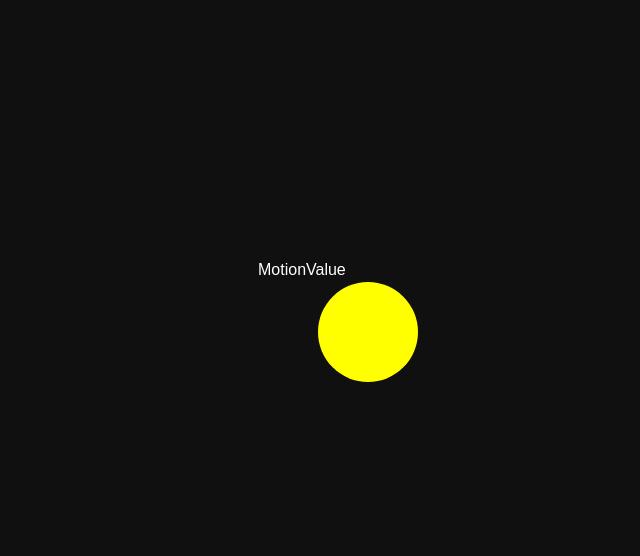
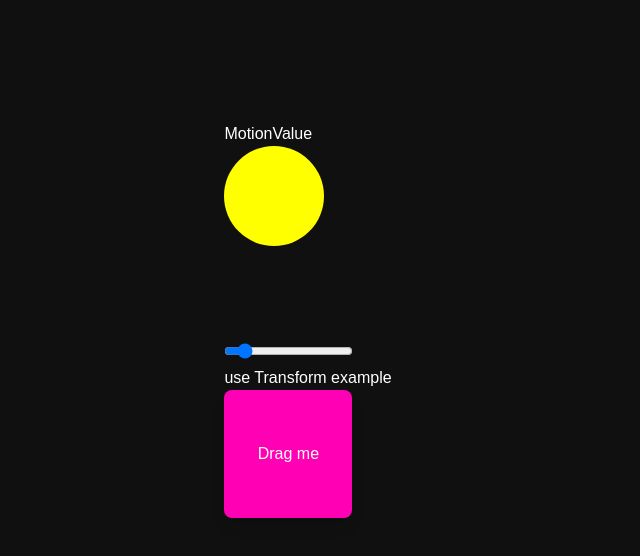
Before and after one commit to AmalJose664/Nextjs-motion-trails, a Next.js app: page /trials/motion-value in a window 1280 px wide. Shown: the top 556 px of the page, without its empty margins (332-972 px from the left). Built offline with nearby package versions, Linux system fonts and the light colour scheme.

Commit message:
progress upto useScroll

```diff
--- a/src/app/trials/motion-value/page.tsx
+++ b/src/app/trials/motion-value/page.tsx
@@ -1,22 +1,38 @@
 'use client'
-import {motion, useMotionValue, useMotionValueEvent } from 'motion/react'
+import {motion,  useMotionValue,  useSpring, useTransform } from 'motion/react'
+import { ChangeEvent } from 'react'
 const MotionValue = () => {
-	const xValue = useMotionValue(60)
-	useMotionValueEvent(xValue,'animationStart', ()=>{
-		console.log('animation started on x');
+	const xValue = useSpring(1) // or useMotionValue
+	const x = useMotionValue(0)
+	const y = useMotionValue(0)
 
-	} )
-	useMotionValueEvent(xValue, 'change', (latest) => {
-		console.log('change', latest);
+	const bgColor = useTransform(x, [-100, 100], ['#ff000', '#ff00ff'])
 
-	})
+
+	const onChangeHandler = (e:ChangeEvent<HTMLInputElement>)=>{
+		xValue.set(parseFloat(e.target.value))
+	}
   return (
 	<div>
 		MotionValue
-		  <motion.div className='box' style={{ x: xValue }} drag dragConstraints={{top: -100, bottom: 200, left: -200, right:200}}>
+		  <motion.div className='box' style={{ scale: xValue }} drag dragConstraints={{top: -100, bottom: 200, left: -200, right:200}}>
 
 		</motion.div>
+		<div>
+			<div className='mt-[6rem]'>
+				<input type="range" min={.5} max={5} step={.01} defaultValue={1} onChange={onChangeHandler}/>
+			</div>
+		</div>
+		use Transform example
 
+		<div>
+			<motion.div
+				  drag dragConstraints={{ left: -200, right: 200, top: -200, bottom: 200 }}
+				  style={ { x, y, backgroundColor:bgColor}}
+			className='w-32 h-32 flex items-center justify-center rounded-lg shadow-lg cursor-pointer'>
+				<span className='text-white'>Drag me</span>
+			</motion.div>
+		</div>
 	</div>
   )
 }
--- a/src/app/trials/page.tsx
+++ b/src/app/trials/page.tsx
@@ -10,6 +10,8 @@ const TrialsPage = () => {
 		<Link className='underline' href={'/trials/gesture'}> Gestures</Link> <br />
 		<Link className='underline' href={'/trials/stagger'}> Stagger</Link> <br />
 		<Link className='underline' href={'/trials/motion-value'}> Motion value </Link> <br />
+		<Link className='underline' href={'/trials/scroll'}> Scroll aniamtion </Link> <br />
+		<Link className='underline' href={'/trials/useScroll'}> Scroll aniamtion Use scroll </Link> <br />
 	</div>
   )
 }
```
